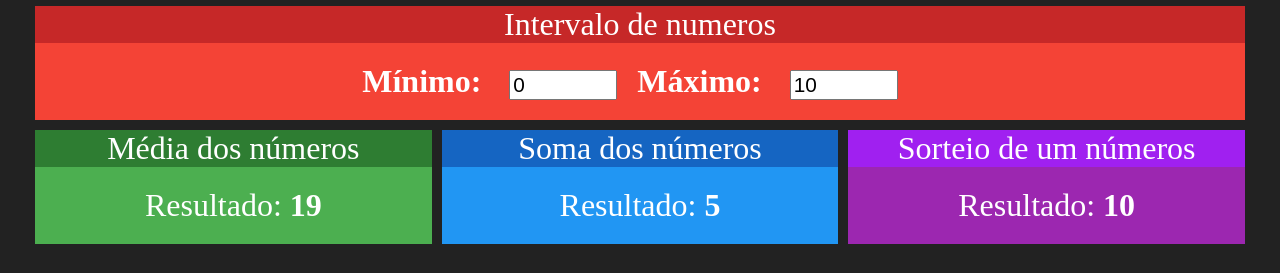
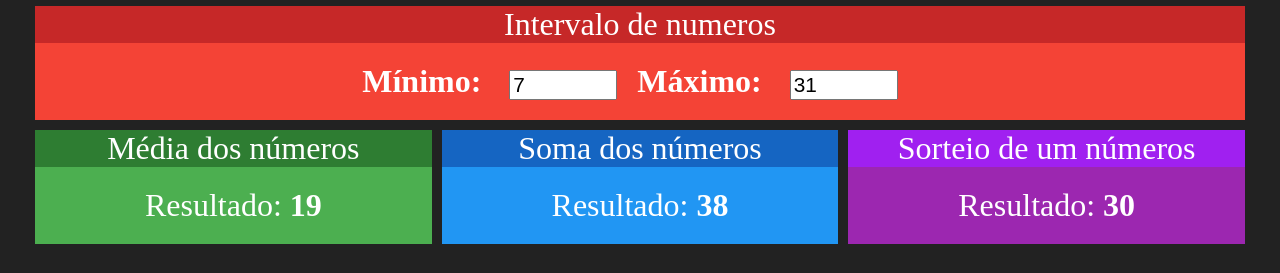
Before and after one commit to thiago-henrique-dev/react-gerenc-de-dados-redux, a React (Create React App) app: page / in a window 1280 px wide. Shown: the part 189-462 px from the top of the page. Built offline with nearby package versions, Linux system fonts and the light colour scheme.

Commit message:
Conectando Componentes com Redux 2

```diff
--- a/src/components/Intervalo.jsx
+++ b/src/components/Intervalo.jsx
@@ -1,20 +1,21 @@
 import './Intervalo.css'
 import React from 'react'
 import Card from './Card'
+import { connect } from 'react-redux'
 
-const Intervalo = props => {
-
+function Intervalo(props) {
+    const { min, max} = props;
     return (
         <Card title="Intervalo de numeros" red>
             <div className="Intervalo">
                 <span>
                   <strong>Mínimo: </strong>
-                     <input type="number" value={0} readOnly
+                     <input type="number" value={min} readOnly
                      />
                  </span>
                  <span>
                     <strong>Máximo: </strong>
-                     <input type="number" value={10} readOnly
+                     <input type="number" value={max} readOnly
                         />
                  </span>
             </div>
@@ -24,4 +25,11 @@
     )
 }
 
-export default Intervalo
+function mapStateToProps(state){
+    return {
+        min: state.numeros.min,
+        max: state.numeros.max
+    }
+}
+
+export default connect(mapStateToProps)(Intervalo)
--- a/src/components/Soma.jsx
+++ b/src/components/Soma.jsx
@@ -1,14 +1,15 @@
 import React from 'react'
 import Card from './Card'
+import { connect } from 'react-redux'
 
-const Soma = props => {
-
+function Soma(props) {
+    const { min, max } = props
     return (
         <Card title="Soma dos números" blue>
             <div>
                 <span>
                     <span>Resultado: </span>
-                  <strong>{5}</strong>
+                  <strong>{max + min}</strong>
 
                  </span>
 
@@ -19,4 +20,12 @@
     )
 }
 
-export default Soma
+function mapStateToProps(state){
+    return {
+        min: state.numeros.min,
+        max: state.numeros.max
+    }
+}
+
+
+export default connect(mapStateToProps)(Soma)
--- a/src/components/Sorteio.jsx
+++ b/src/components/Sorteio.jsx
@@ -1,15 +1,17 @@
 import React from 'react'
 import Card from './Card'
+import { connect } from 'react-redux'
 
-const Sorteio = props => {
+function Sorteio(props) {
 
-
+    const { max, min} = props
+    const aleatorio = parseInt(Math.random() * (max - min)) + min
     return (
         <Card title="Sorteio de um números" purple>
             <div>
                 <span>
                     <span>Resultado: </span>
-                  <strong>{10}</strong>
+                  <strong>{aleatorio}</strong>
 
                  </span>
 
@@ -20,4 +22,12 @@
     )
 }
 
-export default Sorteio
+function mapStateToProps(state){
+    return {
+        min: state.numeros.min,
+        max: state.numeros.max
+    }
+}
+
+
+export default connect(mapStateToProps)(Sorteio)
--- a/src/components/store/storeConfig.js
+++ b/src/components/store/storeConfig.js
@@ -2,13 +2,15 @@
 
 const reducers = combineReducers({
     numeros: function(state, action){
-        //console.log(state, ' ', action)
+        console.log('Reducer Numeros...')
+        console.log(state, ' ', action)
         return {
             min: 7,
             max: 31
         }
     },
     nomes: function(state, action){
+        console.log('Reducer Numeros...')
         return [
             'Ana',
             'Bia',
```
Also changed, not shown: src/components/store/actions/numeros.js (added).
